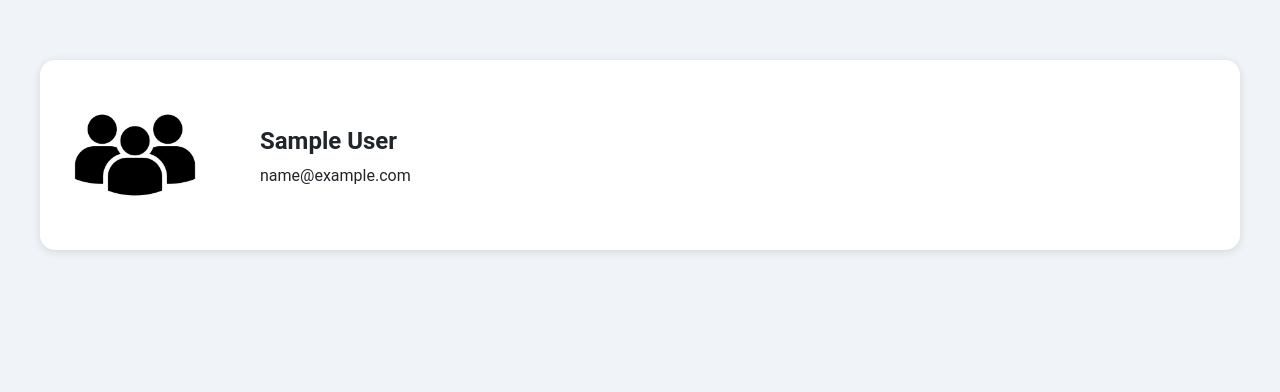
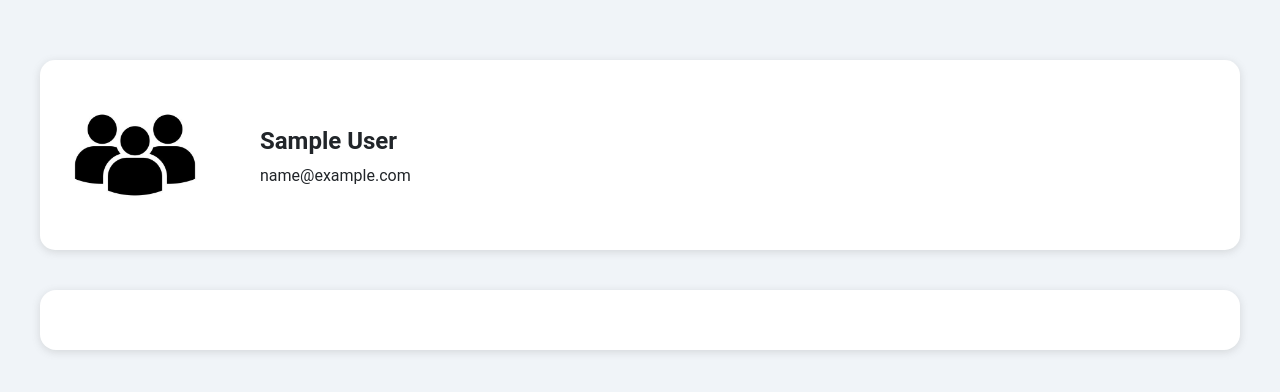
Before and after one commit to aashishChakradhar/Hackathon, a Django app: page /student-profile in a window 1280 px wide. Shown: the top 392 px of the page. Run offline with Django 5.2, Linux system fonts and the light colour scheme; the visitor is signed in with stand-in values (Sample User, id 1); some libraries are stand-ins or nearby versions.

Commit message:
Profile page styling

```diff
--- a/static/css/form.css
+++ b/static/css/form.css
@@ -636,3 +636,34 @@ label{
 .std-details{
     grid-column: 2/3;
 }
+
+.std-graph{
+    margin-top: 40px;
+    background-color: #ffffff;
+    padding: 30px;
+    box-shadow: rgba(99, 99, 99, 0.2) 0px 2px 8px 0px;
+    display: grid;
+    grid-template-columns: 60% 1fr;
+    align-items: center;
+    gap: 20px;
+    border-radius: 16px;
+}
+.std-graph canvas{
+    width: 100%;
+    height: auto;
+}
+.legend-list{
+    list-style: none;
+    padding: 0;
+    margin: 0;
+    margin: 0 auto;
+}
+.legend-list li{
+    padding: 5px 25px 5px 15px;
+    margin: 5px 0;
+    border-radius: 5px;
+    box-shadow: rgba(99, 99, 99, 0.2) 0px 2px 8px 0px;
+}
+.legend-list li + li{
+    border-top: none;
+}
```
